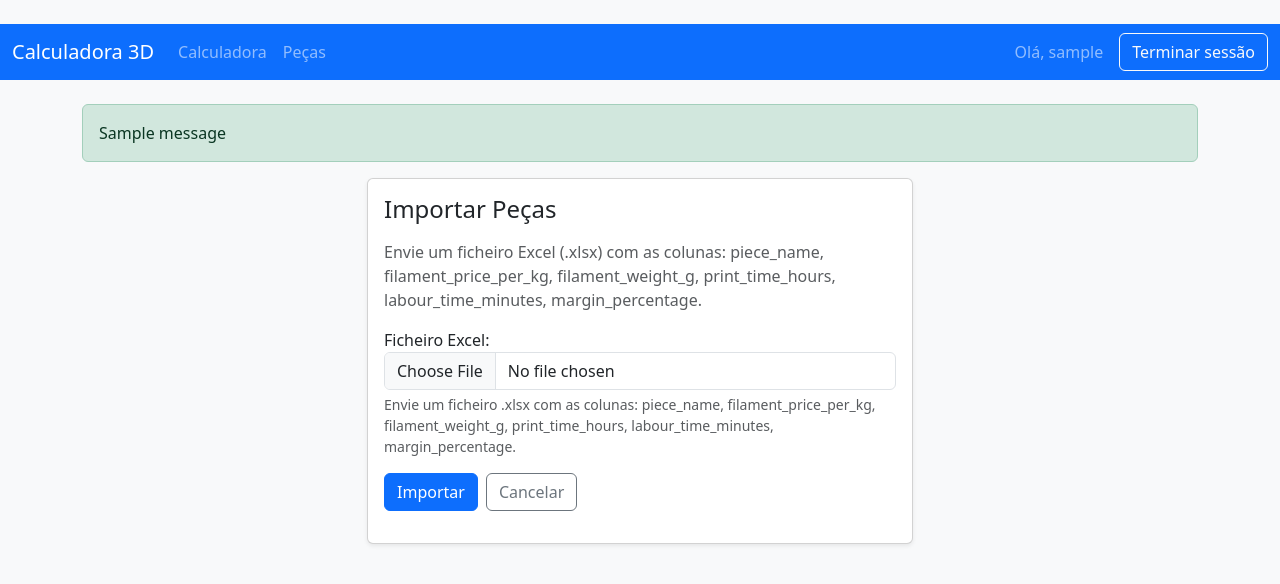
After one commit to fbettencourt22/Projeto-final-3D, a Django app: page /pieces/importar/ in a window 1280 px wide. The commit adds this page. Shown: the top 584 px of the page. Run offline with Django 5.2, Linux system fonts and the light colour scheme; a user stored in the database is signed in; tables that the repository leaves empty hold one stand-in row (values such as "Sample post"); one stand-in notice (Sample message) is shown.

Commit message:
expor/import

```diff
--- a/calculator/core/forms.py
+++ b/calculator/core/forms.py
@@ -55,12 +55,13 @@ class PrintJobForm(forms.Form):
 
 
 class PieceImportForm(forms.Form):
-    csv_file = forms.FileField(
-        label="Ficheiro CSV",
-        help_text="Formato: piece_name, filament_price_per_kg, filament_weight_g, print_time_hours, labour_time_minutes, margin_percentage",
+    file = forms.FileField(
+        label="Ficheiro Excel",
+        help_text="Envie um ficheiro .xlsx com as colunas: piece_name, filament_price_per_kg, filament_weight_g, print_time_hours, labour_time_minutes, margin_percentage.",
     )
 
     def __init__(self, *args, **kwargs):
         super().__init__(*args, **kwargs)
-        self.fields["csv_file"].widget.attrs.setdefault("class", "form-control")
-        self.fields["csv_file"].widget.attrs.setdefault("accept", ".csv")
+        field = self.fields["file"]
+        field.widget.attrs.setdefault("class", "form-control")
+        field.widget.attrs.setdefault("accept", ".xlsx")
--- a/calculator/core/templates/base.html
+++ b/calculator/core/templates/base.html
@@ -11,19 +11,19 @@
 <nav class="navbar navbar-expand-lg navbar-dark bg-primary">
     <div class="container-fluid">
         <a class="navbar-brand" href="{% url 'calculator' %}">Calculadora 3D</a>
-        <button class="navbar-toggler" type="button" data-bs-toggle="collapse" data-bs-target="#navbarNav" aria-controls="navbarNav" aria-expanded="false" aria-label="Alternar navegacao">
+        <button class="navbar-toggler" type="button" data-bs-toggle="collapse" data-bs-target="#navbarNav" aria-controls="navbarNav" aria-expanded="false" aria-label="Alternar navegação">
             <span class="navbar-toggler-icon"></span>
         </button>
         <div class="collapse navbar-collapse" id="navbarNav">
             <ul class="navbar-nav me-auto mb-2 mb-lg-0">
                 {% if request.user.is_authenticated %}
                     <li class="nav-item"><a class="nav-link" href="{% url 'calculator' %}">Calculadora</a></li>
-                    <li class="nav-item"><a class="nav-link" href="{% url 'pieces_list' %}">Pe&ccedil;as</a></li>
+                    <li class="nav-item"><a class="nav-link" href="{% url 'pieces_list' %}">Peças</a></li>
                 {% endif %}
             </ul>
             {% if request.user.is_authenticated %}
-                <span class="navbar-text me-3">Ola, {{ request.user.get_username }}</span>
-                <a class="btn btn-outline-light" href="{% url 'logout' %}">Terminar sessao</a>
+                <span class="navbar-text me-3">Olá, {{ request.user.get_username }}</span>
+                <a class="btn btn-outline-light" href="{% url 'logout' %}">Terminar sessão</a>
             {% else %}
                 <a class="btn btn-outline-light" href="{% url 'login' %}">Entrar</a>
             {% endif %}
@@ -31,6 +31,15 @@
     </div>
 </nav>
 <main class="container py-4">
+    {% if messages %}
+        <div class="mb-3">
+            {% for message in messages %}
+                <div class="alert alert-{{ message.tags|default:'info' }}" role="alert">
+                    {{ message }}
+                </div>
+            {% endfor %}
+        </div>
+    {% endif %}
     {% block content %}{% endblock %}
 </main>
 <script src="https://cdn.jsdelivr.net/npm/bootstrap@5.3.3/dist/js/bootstrap.bundle.min.js" integrity="sha384-YvpcrYf0tY3lHB60NNkmXc5s9fDVZLESaAA55NDzOxhy9GkcIdslK1eN7N6jIeHz" crossorigin="anonymous"></script>
--- /dev/null
+++ b/calculator/core/templates/core/piece_import.html
@@ -0,0 +1,41 @@
+{% extends "base.html" %}
+{% block title %}Importar Peças{% endblock %}
+{% block content %}
+<div class="row justify-content-center">
+    <div class="col-lg-6">
+        <div class="card shadow-sm">
+            <div class="card-body">
+                <h1 class="h4 mb-3">Importar Peças</h1>
+                <p class="text-muted">Envie um ficheiro Excel (.xlsx) com as colunas: {{ expected_columns|join:", " }}.</p>
+                {% if errors %}
+                    <div class="alert alert-danger">
+                        <h2 class="h6">Ocorreram problemas:</h2>
+                        <ul class="mb-0">
+                            {% for error in errors %}
+                                <li>{{ error }}</li>
+                            {% endfor %}
+                        </ul>
+                    </div>
+                {% endif %}
+                <form method="post" enctype="multipart/form-data" class="row g-3">
+                    {% csrf_token %}
+                    <div class="col-12">
+                        {{ form.file.label_tag }}
+                        {{ form.file }}
+                        {% if form.file.help_text %}
+                            <div class="form-text">{{ form.file.help_text }}</div>
+                        {% endif %}
+                        {% if form.file.errors %}
+                            <div class="text-danger small">{{ form.file.errors|join:", " }}</div>
+                        {% endif %}
+                    </div>
+                    <div class="col-12 d-flex gap-2">
+                        <button type="submit" class="btn btn-primary">Importar</button>
+                        <a href="{% url 'pieces_list' %}" class="btn btn-outline-secondary">Cancelar</a>
+                    </div>
+                </form>
+            </div>
+        </div>
+    </div>
+</div>
+{% endblock %}
--- a/calculator/core/templates/registration/login.html
+++ b/calculator/core/templates/registration/login.html
@@ -1,12 +1,12 @@
 {% extends "base.html" %}
 {% load form_extras %}
-{% block title %}Iniciar sessao{% endblock %}
+{% block title %}Iniciar sessão{% endblock %}
 {% block content %}
 <div class="row justify-content-center">
     <div class="col-md-6 col-lg-4">
         <div class="card shadow-sm">
             <div class="card-body">
-                <h1 class="h4 mb-3 text-center">Iniciar sessao</h1>
+                <h1 class="h4 mb-3 text-center">Iniciar sessão</h1>
                 {% if form.errors %}
                     <div class="alert alert-danger">Credenciais incorretas. Tenta novamente.</div>
                 {% endif %}
--- a/calculator/core/urls.py
+++ b/calculator/core/urls.py
@@ -5,6 +5,8 @@ from .views import (
     logout_view,
     piece_delete_view,
     piece_edit_view,
+    piece_export_view,
+    piece_import_view,
     pieces_list_view,
 )
 
@@ -12,6 +14,8 @@ urlpatterns = [
     path("logout/", logout_view, name="logout"),
     path("", calculator_view, name="calculator"),
     path("pieces/", pieces_list_view, name="pieces_list"),
+    path("pieces/exportar/", piece_export_view, name="piece_export"),
+    path("pieces/importar/", piece_import_view, name="piece_import"),
     path("pieces/<int:pk>/editar/", piece_edit_view, name="piece_edit"),
     path("pieces/<int:pk>/apagar/", piece_delete_view, name="piece_delete"),
 ]
--- a/calculator/core/views.py
+++ b/calculator/core/views.py
@@ -1,6 +1,6 @@
-import csv
 import io
-from decimal import Decimal, ROUND_HALF_UP
+from pathlib import Path
+from decimal import Decimal, InvalidOperation, ROUND_HALF_UP
 
 from django.contrib import messages
 from django.contrib.auth import logout
@@ -62,6 +62,27 @@ def calculate_print_job(data: dict) -> dict:
             Decimal("0.0001"), rounding=ROUND_HALF_UP
         ),
     }
+
+
+
+
+def parse_decimal(value):
+    """Converte o valor em Decimal, aceitando strings com vírgula."""
+    if isinstance(value, Decimal):
+        return value
+    if value is None:
+        raise ValueError("valor em falta")
+    value_str = str(value).strip()
+    if not value_str:
+        raise ValueError("valor em falta")
+    value_str = value_str.replace(",", ".")
+    try:
+        return Decimal(value_str)
+    except (InvalidOperation, ValueError) as exc:
+        raise ValueError(f"valor inválido: {value}") from exc
+
+
+
 
 
 def piece_permission_check(user, piece: PrintJob):
@@ -196,141 +217,191 @@ def piece_delete_view(request, pk: int):
     return render(request, "core/piece_confirm_delete.html", {"piece": piece})
 
 
+
+
 @login_required
 def piece_export_view(request):
     pieces = PrintJob.objects.select_related("user")
     if not request.user.is_superuser:
         pieces = pieces.filter(user=request.user)
 
-    response = HttpResponse(content_type="text/csv")
-    timestamp = timezone.now().strftime("%Y%m%d_%H%M%S")
-    response["Content-Disposition"] = (
-        f'attachment; filename="pecas_{timestamp}.csv"'
-    )
+    try:
+        from openpyxl import Workbook  # type: ignore
+    except ImportError:
+        messages.error(
+            request,
+            "Suporte a Excel indisponível (biblioteca openpyxl não instalada).",
+        )
+        return redirect("pieces_list")
 
-    writer = csv.writer(response)
-    writer.writerow(
-        [
-            "piece_name",
-            "filament_price_per_kg",
-            "filament_weight_g",
-            "print_time_hours",
-            "labour_time_minutes",
-            "margin_percentage",
-            "cost_filament",
-            "cost_energy",
-            "cost_labour",
-            "cost_machine",
-            "cost_total",
-            "price_final",
-            "consumption_kwh",
-            "created_at",
-            "owner",
-        ]
-    )
+    wb = Workbook()
+    ws = wb.active
+    ws.title = "Peças"
+    headers = [
+        "piece_name",
+        "filament_price_per_kg",
+        "filament_weight_g",
+        "print_time_hours",
+        "labour_time_minutes",
+        "margin_percentage",
+        "cost_filament",
+        "cost_energy",
+        "cost_labour",
+        "cost_machine",
+        "cost_total",
+        "price_final",
+        "consumption_kwh",
+        "created_at",
+        "owner",
+    ]
+    ws.append(headers)
 
     for piece in pieces:
-        writer.writerow(
+        created_at = piece.created_at
+        if created_at is not None:
+            if timezone.is_aware(created_at):
+                created_at = timezone.localtime(created_at)
+            created_at = created_at.replace(tzinfo=None)
+        ws.append(
             [
                 piece.name or "",
-                piece.filament_price_per_kg,
-                piece.filament_weight_g,
-                piece.print_time_hours,
-                piece.labour_time_minutes,
-                piece.margin_percentage,
-                piece.cost_filament,
-                piece.cost_energy,
-                piece.cost_labour,
-                piece.cost_machine,
-                piece.cost_total,
-                piece.price_final,
-                piece.consumption_kwh,
-                piece.created_at.isoformat(),
+                float(piece.filament_price_per_kg),
+                float(piece.filament_weight_g),
+                float(piece.print_time_hours),
+                float(piece.labour_time_minutes),
+                float(piece.margin_percentage),
+                float(piece.cost_filament),
+                float(piece.cost_energy),
+                float(piece.cost_labour),
+                float(piece.cost_machine),
+                float(piece.cost_total),
+                float(piece.price_final),
+                float(piece.consumption_kwh),
+                created_at,
                 piece.user.get_username() if piece.user else "",
             ]
         )
 
+    response = HttpResponse(
+        content_type="application/vnd.openxmlformats-officedocument.spreadsheetml.sheet"
+    )
+    timestamp = timezone.now().strftime("%Y%m%d_%H%M%S")
+    response[
+        "Content-Disposition"
+    ] = f'attachment; filename="pecas_{timestamp}.xlsx"'
+
+    buffer = io.BytesIO()
+    wb.save(buffer)
+    buffer.seek(0)
+    response.write(buffer.getvalue())
     return response
+
 
 
 @login_required
 def piece_import_view(request):
     form = PieceImportForm()
-    errors = []
+    errors: list[str] = []
+    created = 0
+
+    numeric_fields = [
+        "filament_price_per_kg",
+        "filament_weight_g",
+        "print_time_hours",
+        "labour_time_minutes",
+        "margin_percentage",
+    ]
+
+    def process_payload(raw_payload, line_no):
+        nonlocal created
+        cleaned = {
+            "piece_name": (raw_payload.get("piece_name") or "").strip(),
+        }
+        for key in numeric_fields:
+            try:
+                cleaned[key] = parse_decimal(raw_payload.get(key))
+            except ValueError as exc:
+                raise ValueError(f"{key}: {exc}") from exc
+
+        if cleaned["margin_percentage"] >= Decimal("100"):
+            raise ValueError("Margem deve ser inferior a 100%.")
+
+        result = calculate_print_job(cleaned)
+
+        PrintJob.objects.create(
+            user=request.user,
+            name=cleaned["piece_name"],
+            filament_price_per_kg=cleaned["filament_price_per_kg"],
+            filament_weight_g=cleaned["filament_weight_g"],
+            print_time_hours=cleaned["print_time_hours"],
+            labour_time_minutes=cleaned["labour_time_minutes"],
+            margin_percentage=cleaned["margin_percentage"],
+            cost_filament=result["cost_filament"],
+            cost_energy=result["cost_energy"],
+            cost_labour=result["cost_labour"],
+            cost_machine=result["cost_machine"],
+            cost_total=result["cost_total"],
+            price_final=result["price_final"],
+            consumption_kwh=result["consumption_kwh"],
+        )
+        created += 1
 
     if request.method == "POST":
         form = PieceImportForm(request.POST, request.FILES)
         if form.is_valid():
-            uploaded = form.cleaned_data["csv_file"]
-            try:
-                data = uploaded.read().decode("utf-8-sig")
-            except UnicodeDecodeError:
-                errors.append("Não foi possível ler o ficheiro como UTF-8.")
-                data = ""
+            uploaded = form.cleaned_data["file"]
+            ext = Path(uploaded.name or "").suffix.lower()
 
-            if data:
-                reader = csv.DictReader(io.StringIO(data))
-                missing = [col for col in IMPORT_COLUMNS if col not in reader.fieldnames]
-                if missing:
+            if ext != ".xlsx":
+                errors.append("Formato não suportado. Utilize um ficheiro Excel (.xlsx).")
+            else:
+                try:
+                    from openpyxl import load_workbook  # type: ignore
+                except ImportError:
                     errors.append(
-                        "Colunas em falta: " + ", ".join(missing)
+                        "Suporte a Excel indisponível (biblioteca openpyxl não instalada)."
                     )
                 else:
-                    created = 0
-                    for idx, row in enumerate(reader, start=2):
-                        try:
-                            payload = {
-                                "piece_name": row.get("piece_name", "").strip(),
-                                "filament_price_per_kg": row["filament_price_per_kg"],
-                                "filament_weight_g": row["filament_weight_g"],
-                                "print_time_hours": row["print_time_hours"],
-                                "labour_time_minutes": row["labour_time_minutes"],
-                                "margin_percentage": row["margin_percentage"],
-                            }
-                            for key in [
-                                "filament_price_per_kg",
-                                "filament_weight_g",
-                                "print_time_hours",
-                                "labour_time_minutes",
-                                "margin_percentage",
-                            ]:
-                                payload[key] = Decimal(payload[key])
+                    try:
+                        uploaded.seek(0)
+                        workbook = load_workbook(uploaded, data_only=True)
+                        sheet = workbook.active
+                    except Exception as exc:  # noqa: BLE001
+                        errors.append(f"Erro ao ler Excel: {exc}")
+                    else:
+                        rows = list(sheet.iter_rows(values_only=True))
+                        if not rows:
+                            errors.append("O ficheiro Excel está vazio.")
+                        else:
+                            headers = [
+                                (str(cell).strip() if cell is not None else "")
+                                for cell in rows[0]
+                            ]
+                            missing = [
+                                col for col in IMPORT_COLUMNS if col not in headers
+                            ]
+                            if missing:
+                                errors.append(
+                                    "Colunas em falta: " + ", ".join(missing)
+                                )
+                            else:
+                                index_map = {name: headers.index(name) for name in IMPORT_COLUMNS}
+                                for row_number, row in enumerate(rows[1:], start=2):
+                                    payload = {}
+                                    for key, idx in index_map.items():
+                                        payload[key] = row[idx] if idx < len(row) else None
+                                    try:
+                                        process_payload(payload, row_number)
+                                    except Exception as exc:  # noqa: BLE001
+                                        errors.append(f"Linha {row_number}: {exc}")
 
-                            if payload["margin_percentage"] >= Decimal("100"):
-                                raise ValueError("Margem deve ser inferior a 100%.")
-
-
-                            result = calculate_print_job(payload)
-
-                            PrintJob.objects.create(
-                                user=request.user,
-                                name=payload["piece_name"],
-                                filament_price_per_kg=payload["filament_price_per_kg"],
-                                filament_weight_g=payload["filament_weight_g"],
-                                print_time_hours=payload["print_time_hours"],
-                                labour_time_minutes=payload["labour_time_minutes"],
-                                margin_percentage=payload["margin_percentage"],
-                                cost_filament=result["cost_filament"],
-                                cost_energy=result["cost_energy"],
-                                cost_labour=result["cost_labour"],
-                                cost_machine=result["cost_machine"],
-                                cost_total=result["cost_total"],
-                                price_final=result["price_final"],
-                                consumption_kwh=result["consumption_kwh"],
-                            )
-                            created += 1
-                        except Exception as exc:  # noqa: BLE001
-                            errors.append(
-                                f"Linha {idx}: {exc}"
-                            )
-
-                    if created:
-                        messages.success(
-                            request,
-                            f"Importadas {created} peça(s) para o seu utilizador.",
-                        )
-                        if not errors:
-                            return redirect("pieces_list")
+            if created:
+                messages.success(
+                    request,
+                    f"Importadas {created} peça(s) para o seu utilizador.",
+                )
+                if not errors:
+                    return redirect("pieces_list")
 
     return render(
         request,
```
Also changed, not shown: calculator/core/templates/core/calculator.html (+22 -18 lines), calculator/core/templates/core/pieces_list.html (+13 -11 lines).
